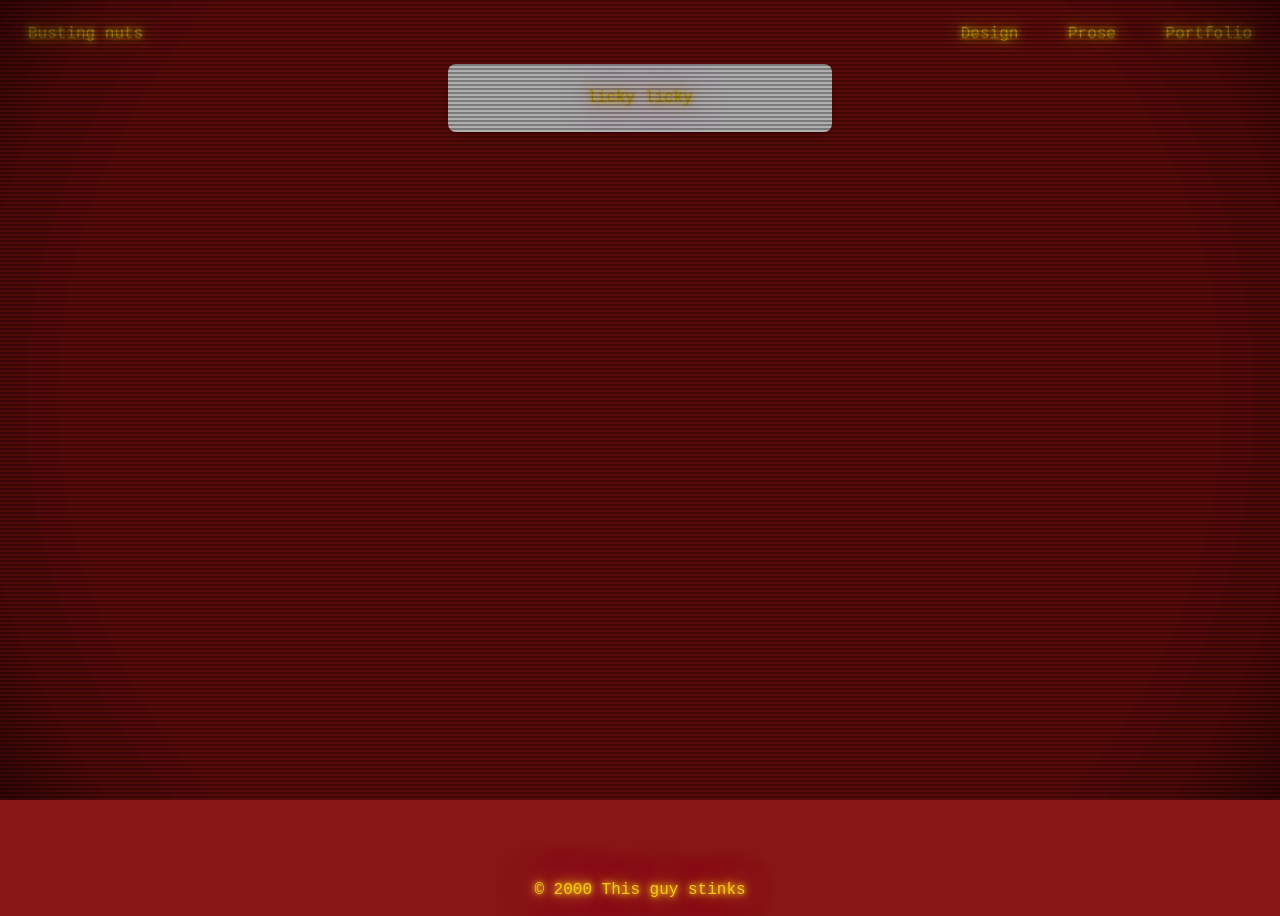
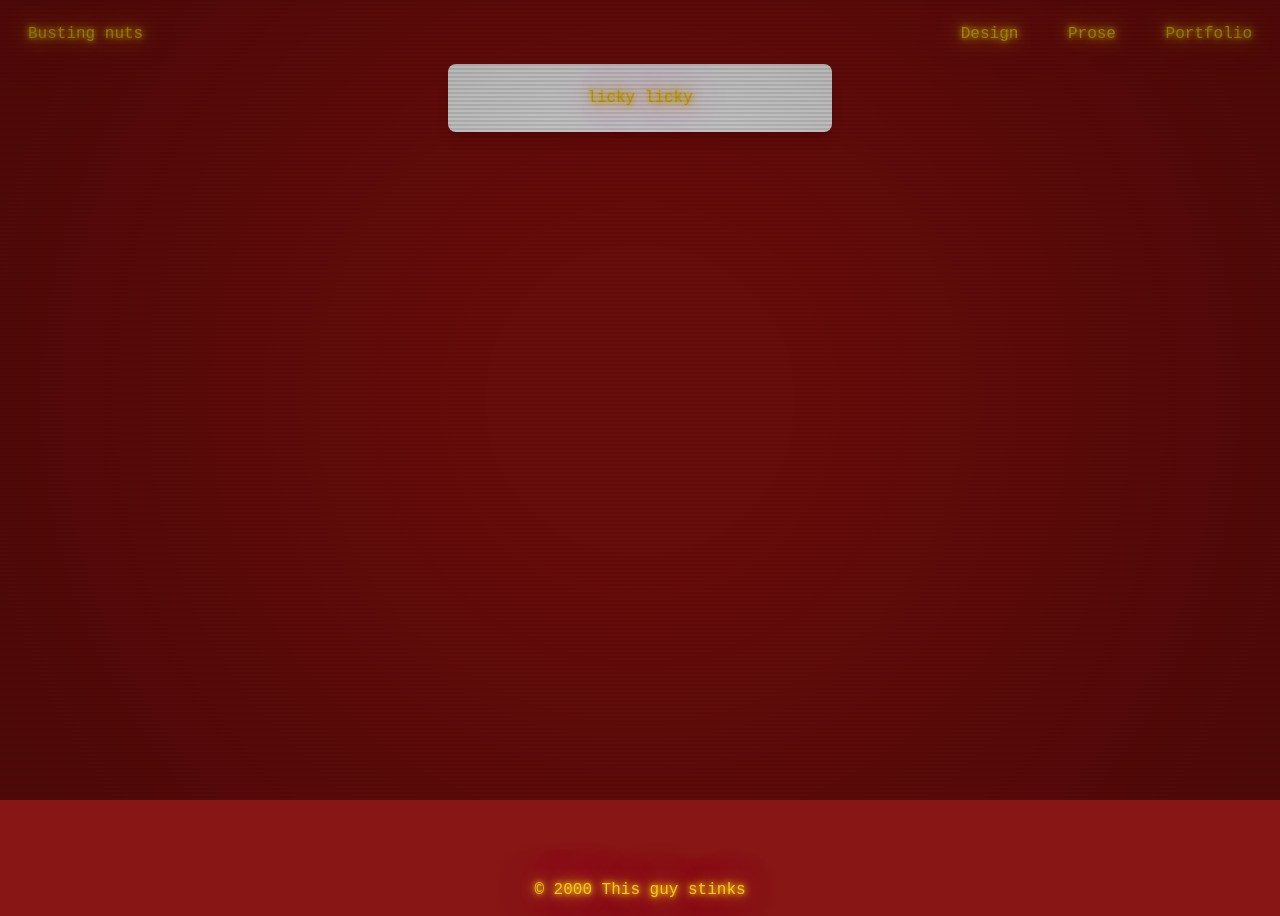
Before and after one commit to LongTTruong/LeBlogJames, a SvelteKit app in the folder app/: page /design in a window 1280 px wide. Built offline with nearby package versions, Linux system fonts and the light colour scheme.

Commit message:
the vignette moves...

```diff
--- a/app/src/lib/Overlay.svelte
+++ b/app/src/lib/Overlay.svelte
@@ -8,14 +8,8 @@
         0deg,
         rgba(0, 0, 0, ${lineOpacity}),
         rgba(0, 0, 0, ${lineOpacity}) ${lineSpacing}px,
-        rgba(0, 0, 0, ${lineOpacity * 2}) ${lineSpacing}px,
-        rgba(0, 0, 0, ${lineOpacity * 2}) ${lineSpacing * 2}px
-      ),
-        radial-gradient(
-        circle farthest-corner,
-        rgba(0, 0, 0, 0) 75%,
-        rgba(0, 0, 0, 0.01),
-        rgba(0, 0, 0, 0.05) 100%
+        rgba(0, 0, 0, ${lineOpacity * 1.5}) ${lineSpacing}px,
+        rgba(0, 0, 0, ${lineOpacity * 1.5}) ${lineSpacing * 2}px
       )
     `;
   </script>
--- a/app/src/lib/app.css
+++ b/app/src/lib/app.css
@@ -9,7 +9,7 @@
     font-style: normal;
 }
 
-
+/* ff00ff for magenta again lol and check tailwind.config.cjs for red and yellow */
 body {
     background-color : #871614;
     color: #f9ca16;
@@ -29,3 +29,17 @@ body {
 body::-webkit-scrollbar {
     display: none;
 }
+
+.vignette-overlay {
+    --mouse-x: 50%;
+    --mouse-y: 50%;
+    position: absolute;
+    width: 100vw;
+    height: 100vh;
+    background: radial-gradient(
+        circle at var(--mouse-x) var(--mouse-y),
+        transparent 20%,
+        rgba(0, 0, 0, 0.25) 95%
+        );
+        transition: background 0.1s ease-out;
+    }
--- a/app/src/routes/+layout.svelte
+++ b/app/src/routes/+layout.svelte
@@ -4,28 +4,68 @@
     import { onMount } from 'svelte';
 
     let scanlineProps = [];
+    let lineIndex = 0;
     const totalLines = 10;
-    let lineIndex = 0;
 
+    // this function throttles any function for performance reasons lol
+    function throttle(fn, limit) {
+        let lastFunc;
+        let lastRan;
+        return function(...args) {
+            if (!lastRan) {
+                fn(...args);
+                lastRan = Date.now();
+            } else {
+                clearTimeout(lastFunc);
+                lastFunc = setTimeout(() => {
+                    if ((Date.now() - lastRan) >= limit) {
+                        fn(...args);
+                        lastRan = Date.now();
+                    }
+                }, limit - (Date.now() - lastRan));
+            }
+        };
+
+    }
+    // Essentially, makes the scanlines flicker by "section".
+    // Kind of resource intensive, especially bc we update every 60 ms,
+    // so i might work out a better optimization later.
     function updateScanlines() {
-        const lineOpacity = Math.random() * 0.05 + 0.01; // Controlled random opacity for a subtle effect
+        const lineOpacity = Math.random() * 0.02 + 0.01; // Controlled random opacity for a subtle effect
         // Update properties for the current scanline
         scanlineProps[lineIndex] = { lineOpacity }
         // Move to the next line section
         lineIndex = (lineIndex + 1) % totalLines;
     }
 
-  onMount(() => {
-    //Initialize lol
+    onMount(() => {
+        //gets the mouse coords from client & updates the vignetteoverlay's css vars
+        const updateVignettePosition = (e) => {
+            let mouseX = e.clientX;
+            let mouseY = e.clientY;
+            const vignetteOverlay = document.querySelector('.vignette-overlay');
+
+            vignetteOverlay.style.setProperty('--mouse-x', `${mouseX}px`);
+            vignetteOverlay.style.setProperty('--mouse-y', `${mouseY}px`);
+    };
+
+    const throttledUpdate = throttle(updateVignettePosition, 117);
+    // initializes the scanlines so that it doesn't begin undefined
     scanlineProps = Array.from({ length: totalLines }, () => ({ lineOpacity: 0.05 }));
-    // Update scanlines on mount and periodically
-    const interval = setInterval(updateScanlines, 60); //
-    return () => clearInterval(interval);
+    window.addEventListener('mousemove', throttledUpdate);
+    const interval = setInterval(updateScanlines, 117); //
+
+    return () => {
+        clearInterval(interval);
+        window.removeEventListener('mousemove', updateVignettePosition)
+    }
+
   });
 
 </script>
 
 <!-- applies the vignette and scan line effect -->
+<div class ="fixed inset-0 pointer-events-none z-50 vignette-overlay"></div>
 {#each Array(totalLines) as _, i}
     <Overlay
     index={i}
```
